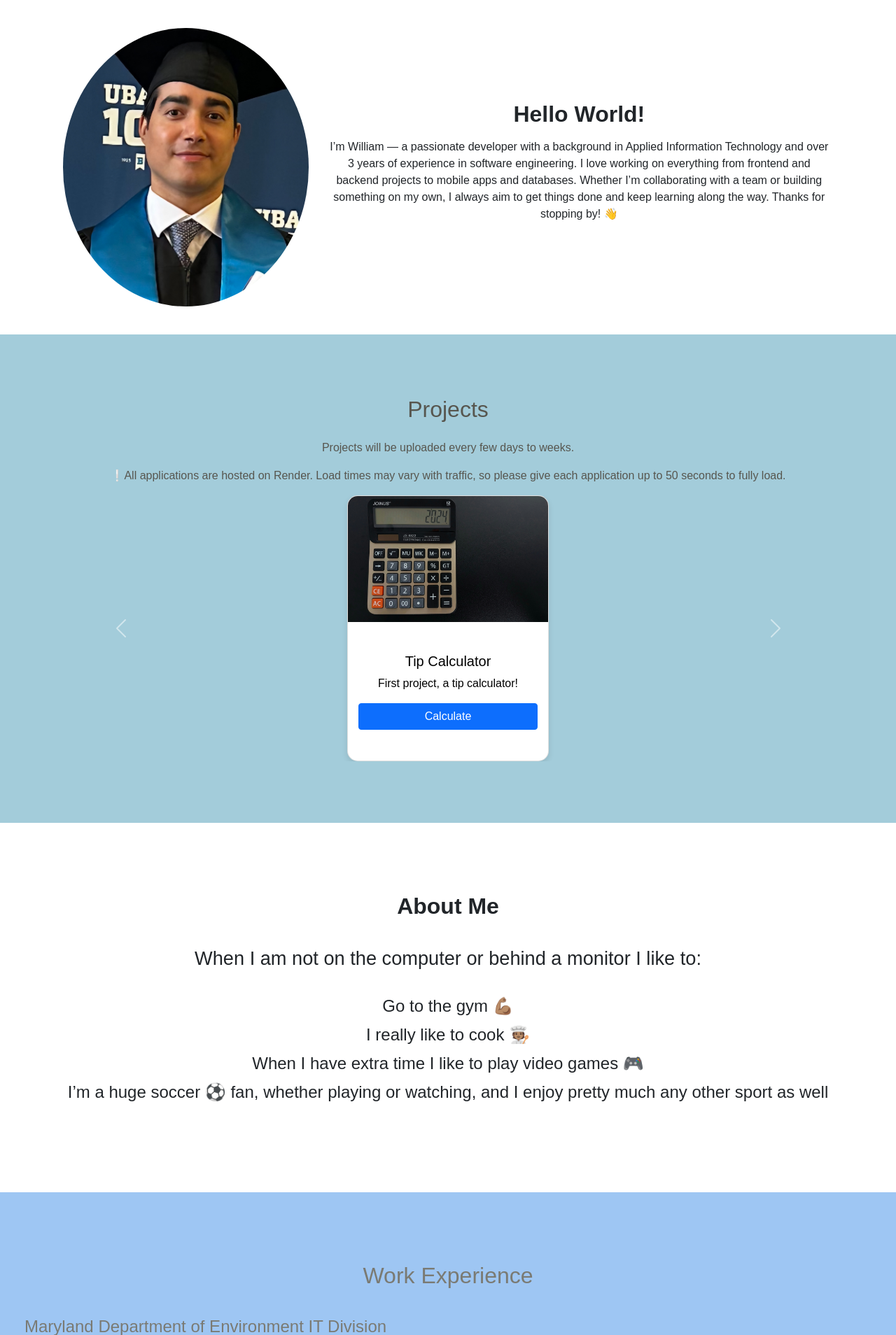
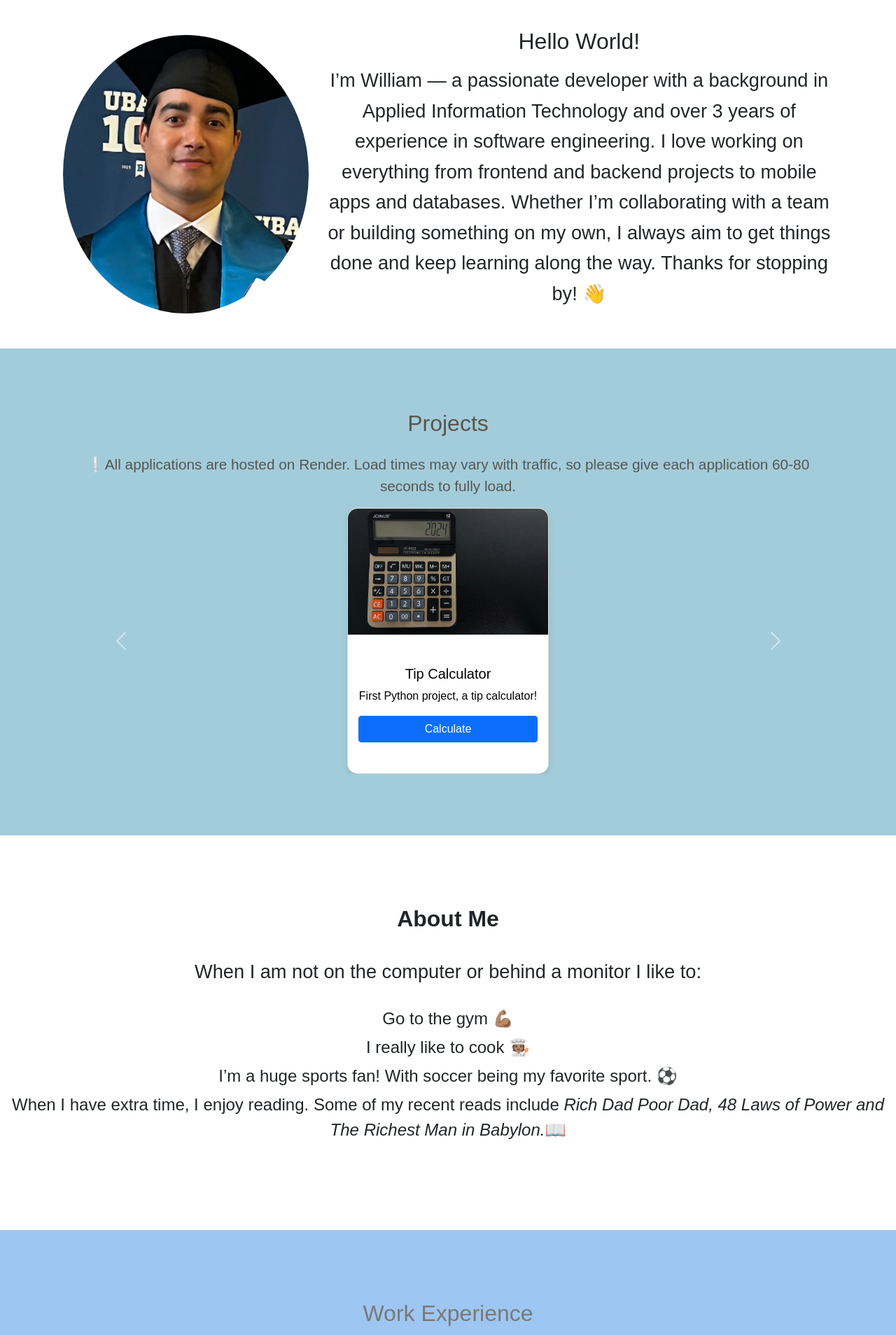
Before and after one commit to WillToro94/portfolio, a Flask app: page / in a window 1280 px wide. Shown: the part 800-2708 px from the top of the page at 70% size. Run offline with Flask 3, Linux system fonts and the light colour scheme; some libraries are stand-ins or nearby versions; some web fonts are replaced.

Commit message:
Revise content in index.html for clarity and accuracy
Updated various sections of the index.html file to improve clarity and accuracy in descriptions.

```diff
--- a/templates/index.html
+++ b/templates/index.html
@@ -31,8 +31,8 @@
             </div>
         </div>
     </section>
-    <!-- about me -->
-    <section class="about_me_section white_section">
+    <!-- intro -->
+    <section class="intro_section white_section">
         <div class="container">
             <div class="row align-items-center">
                 <div class="col-lg-4 text-center">
@@ -40,7 +40,7 @@
                 </div>
                 <div class="col-lg-8">
                     <h2>Hello World!</h2>
-                    <p class="bio_info">
+                    <p class="intro_info">
                       I’m William — a passionate developer with a background in Applied Information Technology and over 3 years of experience in software engineering.
                       I love working on everything from frontend and backend projects to mobile apps and databases.
                       Whether I’m collaborating with a team or building something on my own,
@@ -57,8 +57,7 @@
     <section class="project_section sections carousel_section py-5">
         <div class="container text-center">
             <h2 class="mb-4">Projects</h2>
-            <p>Projects will be uploaded every few days to weeks.</p>
-            <p>❕All applications are hosted on Render. Load times may vary with traffic, so please give each application up to 50 seconds to fully load.</p>
+            <p class="project_text">❕All applications are hosted on Render. Load times may vary with traffic, so please give each application 60-80 seconds to fully load.</p>
 
 
             <div id="carouselExampleControls" class="carousel slide" data-bs-ride="carousel">
@@ -73,7 +72,7 @@
                       <img src="{{ url_for('static', filename='images/calculator.jpg') }}" class="card-img-top" alt="Tip Calculator">
                       <div class="card-body">
                         <h5 class="card-title">Tip Calculator</h5>
-                        <p class="card-text">First project, a tip calculator!</p>
+                        <p class="card-text">First Python project, a tip calculator!</p>
                         <a href="https://tip-app-8leg.onrender.com" target="_blank" class="btn btn-primary">Calculate</a>
                       </div>
                     </div>
@@ -162,12 +161,13 @@
         <div class="container-fluid ">
             <div class="row">
                 <h2>About Me</h2>
-                <h5 class="bio-info">When I am not on the computer or behind a monitor I like to:</h5>
+                <h5 class="about-info">When I am not on the computer or behind a monitor I like to:</h5>
                 <ul>
                     <li>Go to the gym 💪🏽</li>
                     <li>I really like to cook 🧑🏽‍🍳</li>
-                    <li>When I have extra time I like to play video games 🎮</li>
-                    <li>I’m a huge soccer ⚽ fan, whether playing or watching, and I enjoy pretty much any other sport as well</li>
+                    <li>I’m a huge sports fan! With soccer being my favorite sport. ⚽</li>
+                    <li>When I have extra time, I enjoy reading. Some of my recent reads include <i>Rich Dad Poor Dad, 48 Laws of Power and The Richest Man in Babylon.</i>📖</li>
+
 
                 </ul>
             </div>
@@ -191,7 +191,7 @@
                     <li class="maryland_list_item2">
                         Responsible for migrating Crystal Reports to Power BI, including data mapping,
                         recreating visualizations, and conducting user training. Focused on ensuring a
-                        seamless transition with accurate reporting while leveraging Power BI’s
+                        seamless transition with accurate reporting while leveraging <br>Power BI’s
                         advanced features for enhanced insights.
                     </li>
                 </ul>
```
